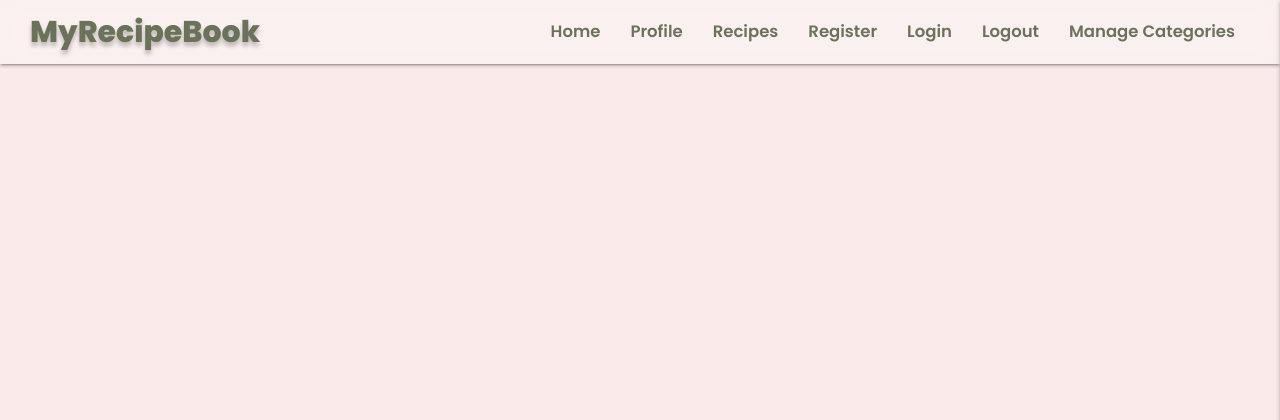
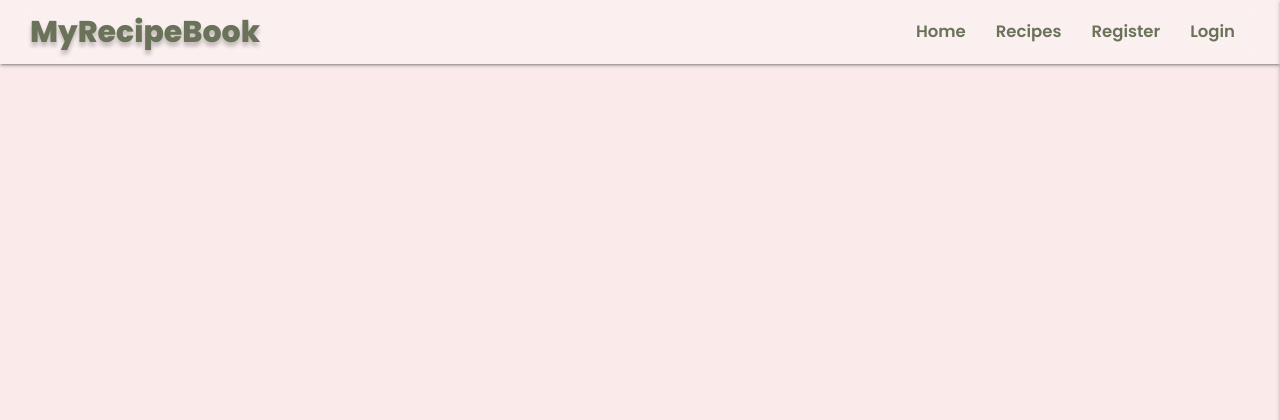
Before and after one commit to steff880/MS3-MyRecipeBook, a Flask app: page / in a window 1280 px wide. Shown: the top 420 px of the page. Run offline with Flask 2, Linux system fonts and the light colour scheme; some libraries are stand-ins or nearby versions.

Commit message:
Add logout functionality

```diff
--- a/app.py
+++ b/app.py
@@ -101,7 +101,21 @@ def profile(username):
     username = mongo.db.users.find_one(
         {"username": session["user"]})["username"]
 
-    return render_template("profile.html", username=username)
+    if session["user"]:
+        return render_template("profile.html", username=username)
+
+    return redirect(url_for("login"))
+
+
+# ---------------- Logout
+
+
+@app.route("/logout")
+def logout():
+    # remove user form session cookies
+    flash("You have been logged out!")
+    session.pop("user")
+    return redirect(url_for("login"))
 
 # ---------- Run app
 
--- a/templates/base.html
+++ b/templates/base.html
@@ -32,15 +32,18 @@
                 <ul class="right hide-on-med-and-down">
                     <li class="{% block nav_home %}{% endblock %}"><a class="menu-link"
                             href="{{ url_for('home') }}">Home</a></li>
+                    <li><a class="menu-link" href="#">Recipes</a></li>
+                    {% if session.user %}
                         <li class="{% block nav_profile %}{% endblock %}"><a class="menu-link"
                                 href="{{ url_for('profile', username=session['user']) }}">Profile</a></li>
-                    <li><a class="menu-link" href="#">Recipes</a></li>
+                        <li><a class="menu-link" href="{{ url_for('logout') }}">Logout</a></li>
+                        <li><a class="menu-link" href="#">Manage Categories</a></li>
+                    {% else %}
                         <li class="{% block nav_register %}{% endblock %}"><a class="menu-link"
                                 href="{{ url_for('register') }}">Register</a></li>
                         <li class="{% block nav_login %}{% endblock %}"><a class="menu-link"
                                 href="{{ url_for('login') }}">Login</a></li>
-                    <li><a class="menu-link" href="#">Logout</a></li>
-                    <li><a class="menu-link" href="#">Manage Categories</a></li>
+                    {% endif %}
                 </ul>
             </div>
         </nav>
@@ -51,16 +54,18 @@
                 <h4 class="center-align sidenav-logo text-shadow">MyRecipeBook</h4>
             </li>
             <li><a class="menu-link" href="{{ url_for('home') }}">Home</a></li>
+            <li><a class="menu-link" href="#">Recipes</a></li>
+            {% if session.user %}
                 <li class="{% block sidenav_profile %}{% endblock %}"><a class="menu-link"
                         href="{{ url_for('profile', username=session['user']) }}">Profile</a></li>
-            <li><a class="menu-link" href="#">Recipes</a></li>
+                <li><a class="menu-link" href="{{ url_for('logout') }}">Logout</a></li>
+                <li><a class="menu-link" href="#">Manage Categories</a></li>
+            {% else %}
                 <li class="{% block sidenav_register %}{% endblock %}"><a class="menu-link"
                         href="{{ url_for('register') }}">Register</a></li>
                 <li class="{% block sidenav_login %}{% endblock %}"><a class="menu-link"
-                    href="{{ url_for('login') }}">Login</a>
-            </li>
-            <li><a class="menu-link" href="#">Logout</a></li>
-            <li><a class="menu-link" href="#">Manage Categories</a></li>
+                        href="{{ url_for('login') }}">Login</a></li>
+            {% endif %}
         </ul>
     </header>
 
```
Lines whose indentation alone changed are shown as unchanged.
